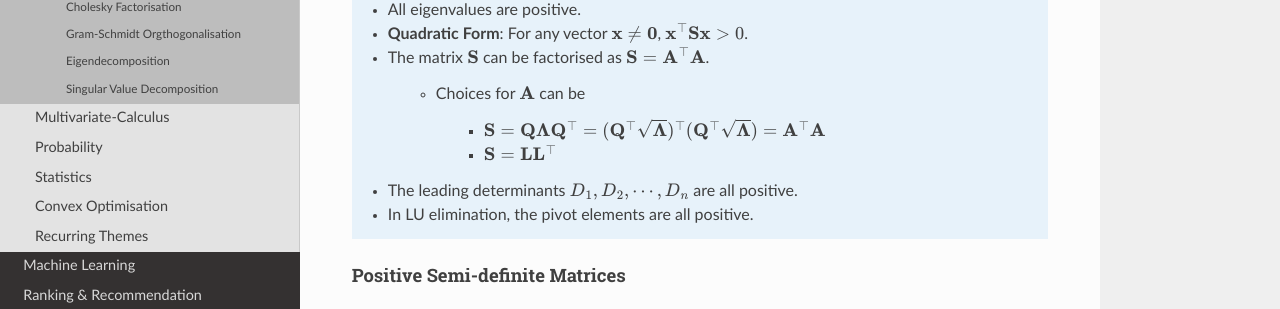
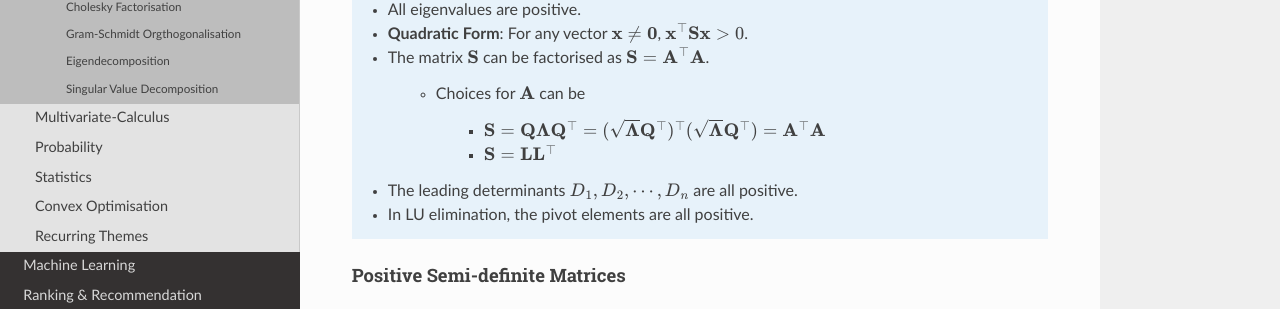
Before and after one commit to uselesstechjunks/leetcode, a Sphinx documentation site: the page built from docs/source/math/linalg/factor.rst, in a window 1280 px wide and 900 px high, scrolled down 5289 px. Shown: the part 243-552 px from the top of the window. Built offline with Sphinx 7.4.7 and the Read the Docs theme 2.0.0, drawn with Linux system fonts in a browser that asks for light colours.

```diff
--- a/docs/source/math/linalg/factor.rst
+++ b/docs/source/math/linalg/factor.rst
@@ -180,7 +180,7 @@ Tests for positive definiteness
 
 		* Choices for :math:`\mathbf{A}` can be
 
-			* :math:`\mathbf{S}=\mathbf{Q}\boldsymbol{\Lambda}\mathbf{Q}^\top=(\mathbf{Q}^\top\sqrt{\boldsymbol{\Lambda}})^\top(\mathbf{Q}^\top\sqrt{\boldsymbol{\Lambda}})=\mathbf{A}^\top\mathbf{A}`
+			* :math:`\mathbf{S}=\mathbf{Q}\boldsymbol{\Lambda}\mathbf{Q}^\top=(\sqrt{\boldsymbol{\Lambda}}\mathbf{Q}^\top)^\top(\sqrt{\boldsymbol{\Lambda}}\mathbf{Q}^\top)=\mathbf{A}^\top\mathbf{A}`
 			* :math:`\mathbf{S}=\mathbf{L}\mathbf{L}^\top`
 	* The leading determinants :math:`D_1,D_2,\cdots,D_n` are all positive.
 	* In LU elimination, the pivot elements are all positive.
```
